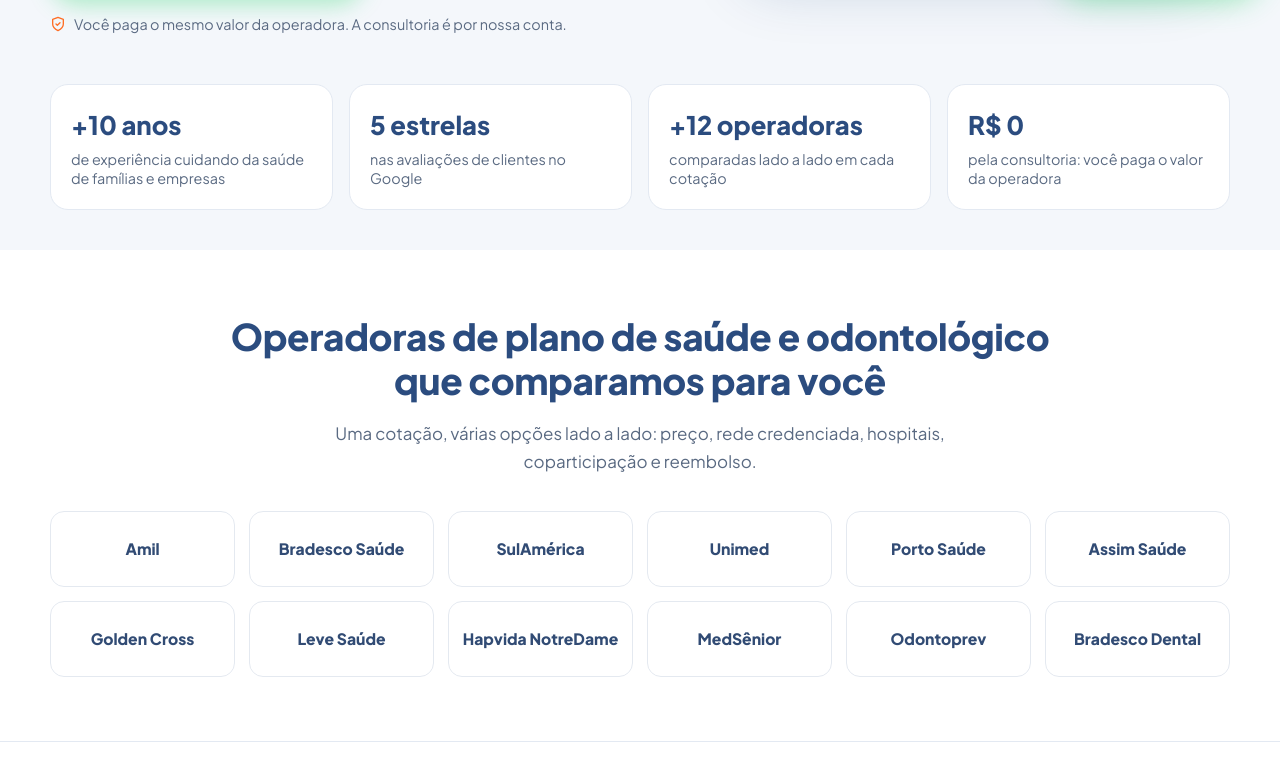
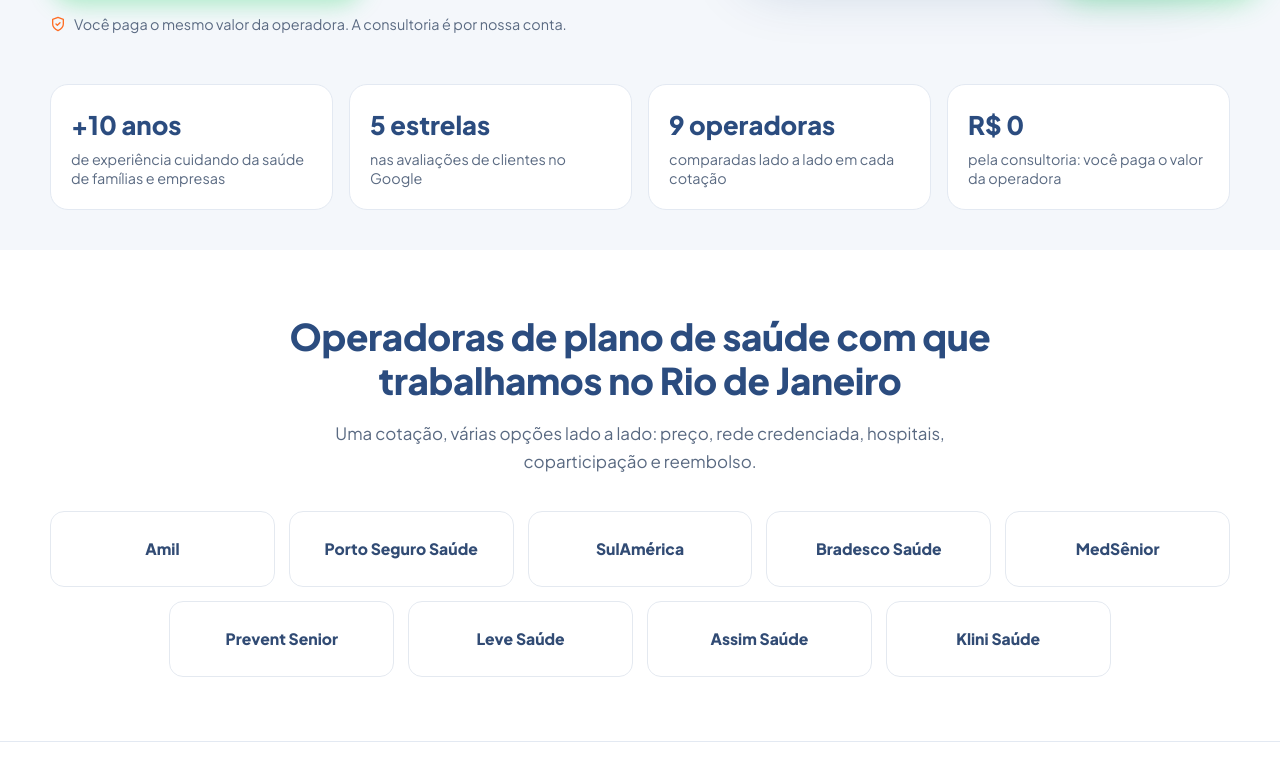
Before and after one commit to jansenbodas-lgtm/futurario, a website: page public/index.html in a window 1280 px wide. Shown: the part 792-1560 px from the top of the page. Drawn offline with Linux system fonts and the light colour scheme.

Commit message:
Operadoras: Amil, Porto, SulAmérica, Bradesco, MedSênior, Prevent Senior, Leve, Assim e Klini
Co-Authored-By: Claude Opus 5.5 <noreply@anthropic.com>
Claude-Session: https://claude.ai/code/session_01WwomsGs3j5YB3sqZeoTXbB

```diff
--- a/public/css/style.css
+++ b/public/css/style.css
@@ -167,8 +167,9 @@ section { padding: 80px 0; }
 .operadoras { padding: 64px 0; border-bottom: 1px solid var(--line); }
 .logos {
   list-style: none; padding: 0; margin: 0;
-  display: grid; grid-template-columns: repeat(6, 1fr); gap: 14px;
+  display: flex; flex-wrap: wrap; justify-content: center; gap: 14px;
 }
+.logos li { flex: 0 1 calc((100% - 4 * 14px) / 5); }
 .logos li {
   display: grid; place-items: center; text-align: center;
   min-height: 76px; padding: 12px; border-radius: 14px;
@@ -384,7 +385,7 @@ section { padding: 80px 0; }
 @media (max-width: 1024px) {
   .nav { display: none; }
   .topbar__inner .btn { margin-left: auto; }
-  .logos { grid-template-columns: repeat(4, 1fr); }
+  .logos li { flex-basis: calc((100% - 2 * 14px) / 3); }
   .cards { grid-template-columns: repeat(2, 1fr); }
   .cta-final__grid { grid-template-columns: 1fr; }
 }
@@ -405,7 +406,7 @@ section { padding: 80px 0; }
   .topbar__inner { height: 64px; gap: 12px; }
   .topbar .btn span { display: none; }
   .topbar .btn { padding: .65em; }
-  .logos { grid-template-columns: repeat(2, 1fr); }
+  .logos li { flex-basis: calc((100% - 14px) / 2); }
   .cards { grid-template-columns: 1fr; }
   .brand__logo { height: 42px; }
   .hero__cta .btn { width: 100%; }
--- a/public/index.html
+++ b/public/index.html
@@ -7,7 +7,7 @@
   <!-- ============ SEO ============ -->
   <title>Corretora de Plano de Saúde no Rio de Janeiro | Futura Rio · Carla Jansen</title>
   <meta name="description" content="Cotação gratuita de plano de saúde e odontológico no Rio de Janeiro. Planos individuais, familiares, empresariais, PME e MEI com as principais operadoras. Fale com a corretora Carla Jansen.">
-  <meta name="keywords" content="corretora de plano de saúde rio de janeiro, plano de saúde RJ, plano de saúde empresarial, plano de saúde MEI, plano de saúde PME, plano odontológico RJ, cotação plano de saúde, corretora de seguros saúde, Carla Jansen corretora, Futura Rio">
+  <meta name="keywords" content="corretora de plano de saúde rio de janeiro, plano de saúde RJ, plano de saúde empresarial, plano de saúde MEI, Amil, SulAmérica, Bradesco Saúde, Porto Seguro Saúde, MedSênior, Prevent Senior, Leve Saúde, Assim Saúde, Klini, plano de saúde PME, plano odontológico RJ, cotação plano de saúde, corretora de seguros saúde, Carla Jansen corretora, Futura Rio">
   <meta name="author" content="Futura Rio Corretora de Planos de Saúde e Odontológico">
   <meta name="robots" content="index, follow, max-image-preview:large">
   <!-- TROCAR pelo domínio definitivo -->
@@ -95,7 +95,7 @@
           {"@type": "Question", "name": "Posso contratar plano de saúde empresarial com MEI?",
            "acceptedAnswer": {"@type": "Answer", "text": "Sim. Várias operadoras aceitam contratação com CNPJ de MEI, geralmente a partir de 2 vidas (titular e dependentes ou sócios), o que costuma deixar a mensalidade mais acessível que um plano individual. As regras variam por operadora e o tempo mínimo de CNPJ pode ser exigido."}},
           {"@type": "Question", "name": "Quais operadoras de plano de saúde vocês trabalham no Rio de Janeiro?",
-           "acceptedAnswer": {"@type": "Answer", "text": "Trabalhamos com as principais operadoras de saúde e odontologia do Rio de Janeiro e comparamos as opções para o seu perfil, considerando preço, rede credenciada, hospitais e abrangência."}},
+           "acceptedAnswer": {"@type": "Answer", "text": "Trabalhamos com Amil, Porto Seguro Saúde, SulAmérica, Bradesco Saúde, MedSênior, Prevent Senior, Leve Saúde, Assim Saúde e Klini Saúde. Comparamos as opções para o seu perfil, considerando preço, rede credenciada, hospitais e abrangência."}},
           {"@type": "Question", "name": "O que é carência e é possível reduzir?",
            "acceptedAnswer": {"@type": "Answer", "text": "Carência é o prazo para começar a usar determinados procedimentos. Pela ANS, o máximo é de 24 horas para urgência e emergência, 180 dias para consultas, exames e internações e 300 dias para parto. Em planos empresariais com mais vidas e na portabilidade de carências, é possível aproveitar redução ou isenção conforme as regras da operadora."}},
           {"@type": "Question", "name": "Como funciona a portabilidade de carência?",
@@ -202,32 +202,27 @@
     <ul class="stats" aria-label="Diferenciais da corretora">
       <li><strong>+10 anos</strong><span>de experiência cuidando da saúde de famílias e empresas</span></li>
       <li><strong>5 estrelas</strong><span>nas avaliações de clientes no Google</span></li>
-      <li><strong>+12 operadoras</strong><span>comparadas lado a lado em cada cotação</span></li>
+      <li><strong>9 operadoras</strong><span>comparadas lado a lado em cada cotação</span></li>
       <li><strong>R$ 0</strong><span>pela consultoria: você paga o valor da operadora</span></li>
     </ul>
   </div>
 </section>
 
 <!-- ================= OPERADORAS ================= -->
-<!-- TROCAR/CONFIRMAR: deixe só as operadoras com que a Futura Rio trabalha.
-     Se tiver os logotipos autorizados, troque o texto por <img>. -->
 <section class="operadoras" id="operadoras" aria-labelledby="t-operadoras">
   <div class="wrap">
-    <h2 id="t-operadoras" class="section-title section-title--center">Operadoras de plano de saúde e odontológico que comparamos para você</h2>
+    <h2 id="t-operadoras" class="section-title section-title--center">Operadoras de plano de saúde com que trabalhamos no Rio de Janeiro</h2>
     <p class="section-sub section-sub--center">Uma cotação, várias opções lado a lado: preço, rede credenciada, hospitais, coparticipação e reembolso.</p>
     <ul class="logos">
       <li>Amil</li>
+      <li>Porto Seguro Saúde</li>
+      <li>SulAmérica</li>
       <li>Bradesco Saúde</li>
-      <li>SulAmérica</li>
-      <li>Unimed</li>
-      <li>Porto Saúde</li>
+      <li>MedSênior</li>
+      <li>Prevent Senior</li>
+      <li>Leve Saúde</li>
       <li>Assim Saúde</li>
-      <li>Golden Cross</li>
-      <li>Leve Saúde</li>
-      <li>Hapvida NotreDame</li>
-      <li>MedSênior</li>
-      <li>Odontoprev</li>
-      <li>Bradesco Dental</li>
+      <li>Klini Saúde</li>
     </ul>
   </div>
 </section>
@@ -278,7 +273,7 @@
       <article class="card">
         <div class="card__icon"><svg aria-hidden="true" viewBox="0 0 24 24"><use href="#i-heart"/></svg></div>
         <h3>Plano de saúde para 60+</h3>
-        <p>Opções pensadas para a melhor idade, com foco em rede de qualidade, medicina preventiva e mensalidade equilibrada.</p>
+        <p>Opções pensadas para a melhor idade, como MedSênior e Prevent Senior, com foco em medicina preventiva, rede de qualidade e mensalidade equilibrada.</p>
         <button class="link-btn js-open-lead" data-origem="card-senior" data-plano="60+">Cotar plano 60+ →</button>
       </article>
     </div>
@@ -513,7 +508,7 @@
     </details>
     <details>
       <summary>Quais operadoras de plano de saúde vocês trabalham no Rio de Janeiro?</summary>
-      <p>Trabalhamos com as principais operadoras de saúde e odontologia do Rio de Janeiro e comparamos as opções para o seu perfil, considerando preço, rede credenciada, hospitais e abrangência.</p>
+      <p>Trabalhamos com Amil, Porto Seguro Saúde, SulAmérica, Bradesco Saúde, MedSênior, Prevent Senior, Leve Saúde, Assim Saúde e Klini Saúde. Comparamos as opções para o seu perfil, considerando preço, rede credenciada, hospitais e abrangência.</p>
     </details>
     <details>
       <summary>O que é carência e é possível reduzir?</summary>
```
Also changed, not shown: README.md.
